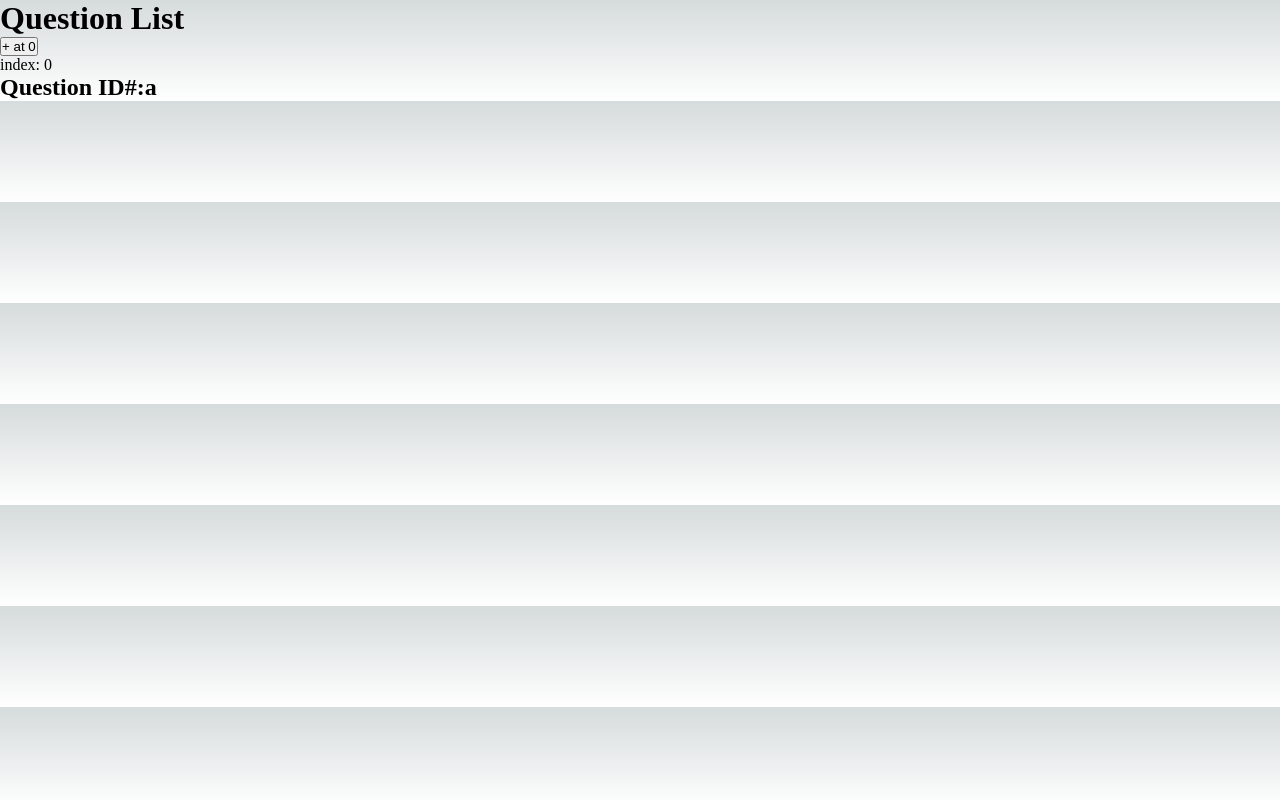
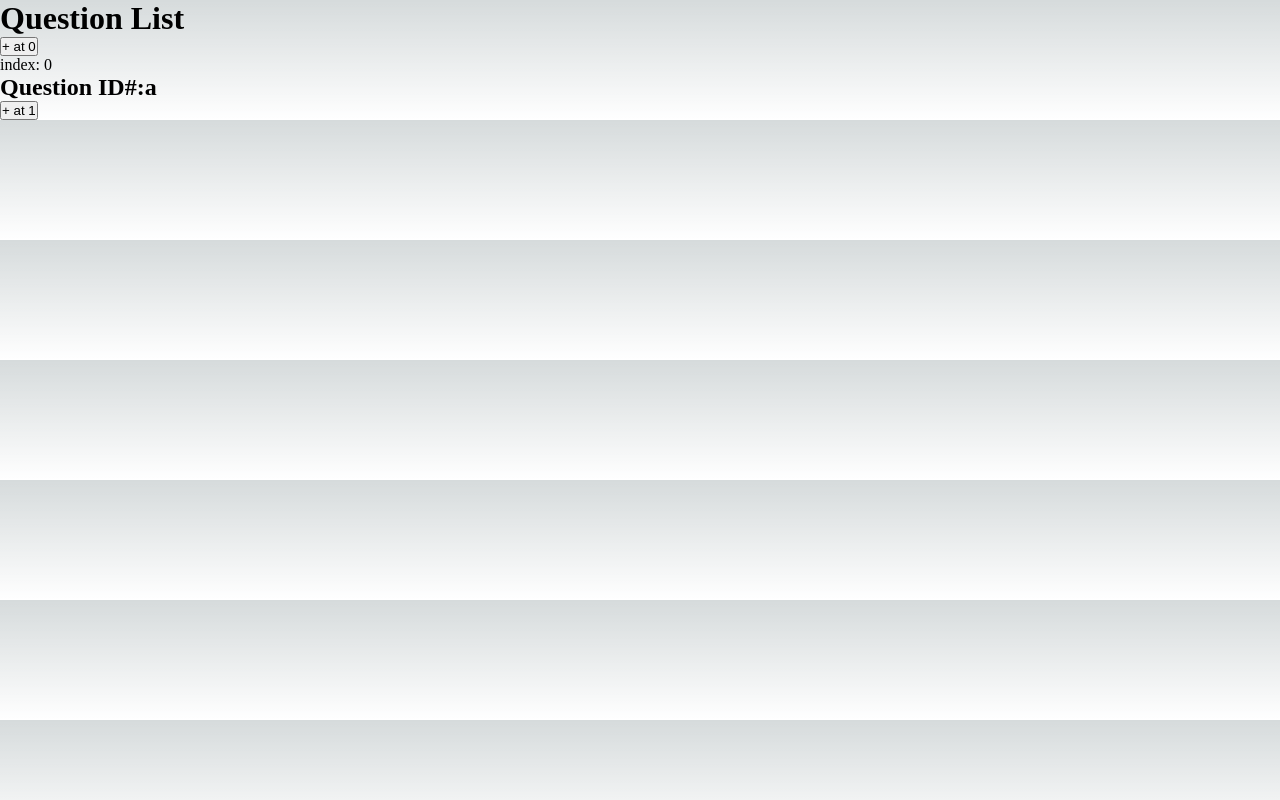
Before and after one commit to klalicki/mini-survey, a Next.js app: page /edit in a window 1280 px wide. Built offline with nearby package versions, Linux system fonts and the light colour scheme.

Commit message:
adds button to add new item at end

```diff
--- a/components/QuestionList/QuestionList.tsx
+++ b/components/QuestionList/QuestionList.tsx
@@ -23,6 +23,13 @@ const QuestionList = () => {
           </>
         );
       })}
+      <button
+        onClick={() => {
+          addBlankQuestion();
+        }}
+      >
+        + at {questionList.length}
+      </button>
     </div>
   );
 };
```
